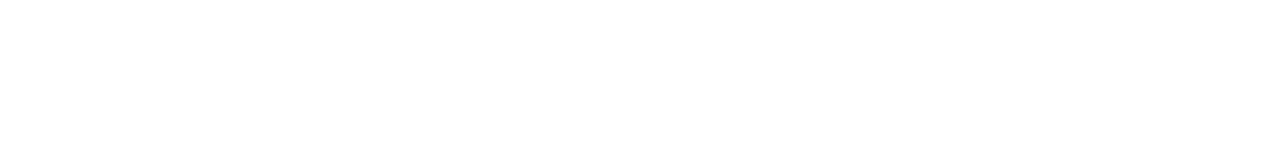
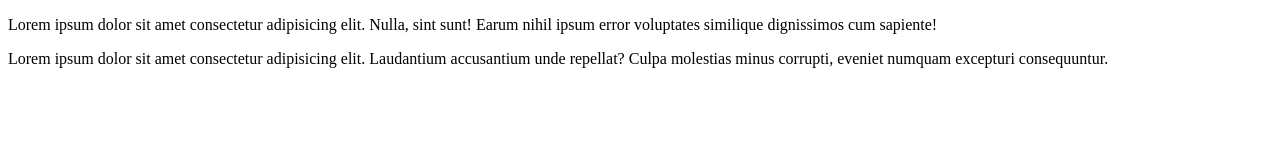
Before and after one commit to LexLive/Modern_HTML_CSS_Sass, a plain HTML site: page 14_Block_Inline_Level_Elements.html in a window 1280 px wide. Drawn offline with Linux system fonts and the light colour scheme.

Commit message:
Update 14_Block_Inline_Level_Elements.html

```diff
--- a/14_Block_Inline_Level_Elements.html
+++ b/14_Block_Inline_Level_Elements.html
@@ -6,6 +6,8 @@
   <title>Block & Inline Level Elements</title>
 </head>
 <body>
+  <p>Lorem ipsum dolor sit amet consectetur adipisicing elit. Nulla, sint sunt! Earum nihil ipsum error voluptates similique dignissimos cum sapiente!</p>
 
+  <p>Lorem ipsum dolor sit amet consectetur adipisicing elit. Laudantium accusantium unde repellat? Culpa molestias minus corrupti, eveniet numquam excepturi consequuntur.</p>
 </body>
 </html>
```
